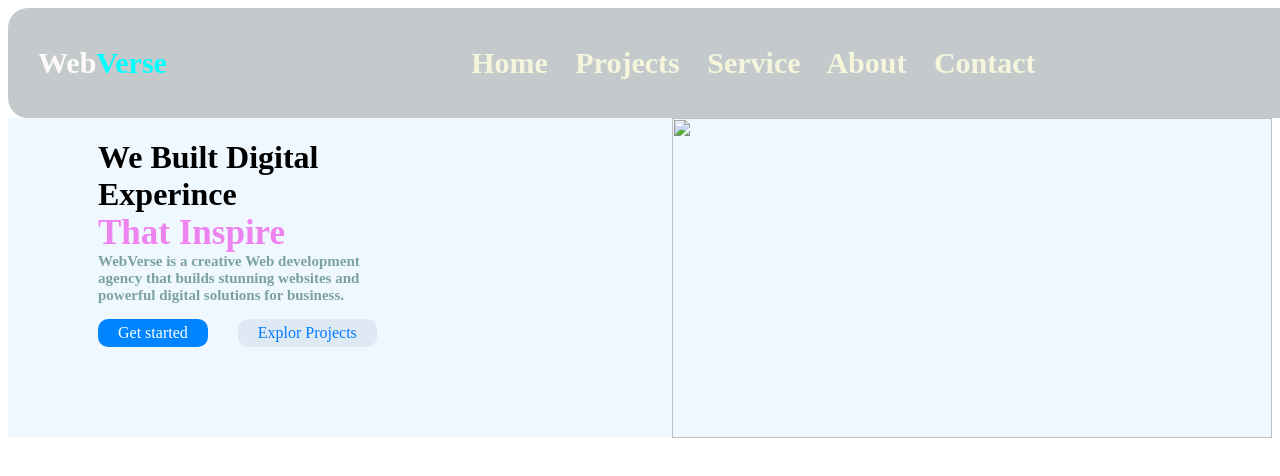
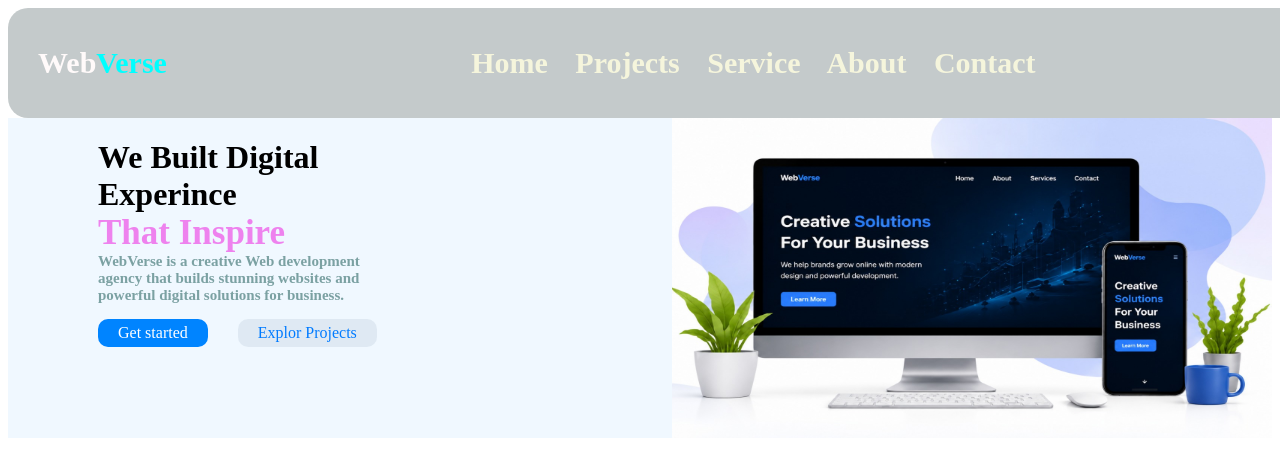
Before and after one commit to anmoljaiswal394-commits/1-Web-Verse-, a plain HTML site: page index.html in a window 1280 px wide. Shown: the top 476 px of the page. Drawn offline with Linux system fonts and the light colour scheme; the site is published under a folder, as on GitHub Pages, so addresses that start at the root find nothing.

Commit message:
Update index.html

```diff
--- a/index.html
+++ b/index.html
@@ -39,7 +39,7 @@
                 </div>
             </div>
             <div class="img">
-                <img src="/img 1.jpeg" alt="">
+                <img src="./img 1.jpeg" alt="">
             </div>
         </div>
     </div>
```
